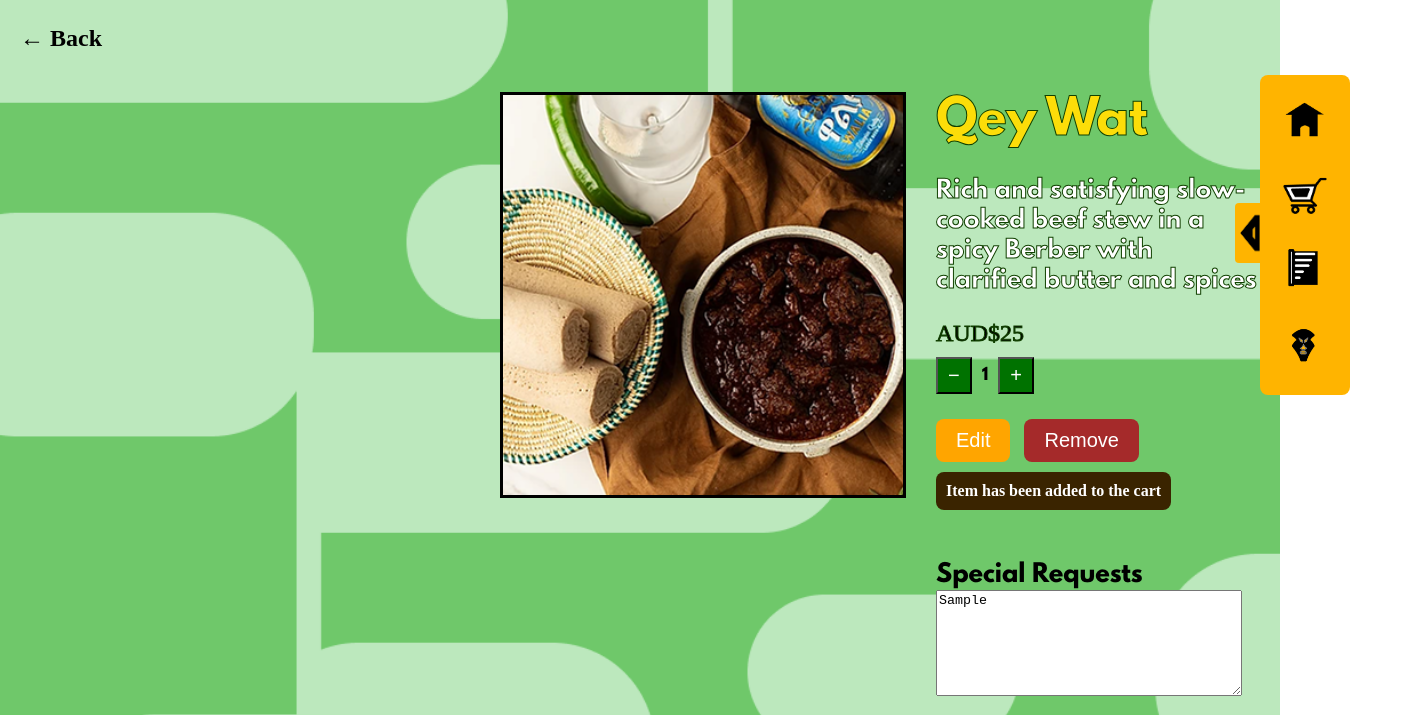
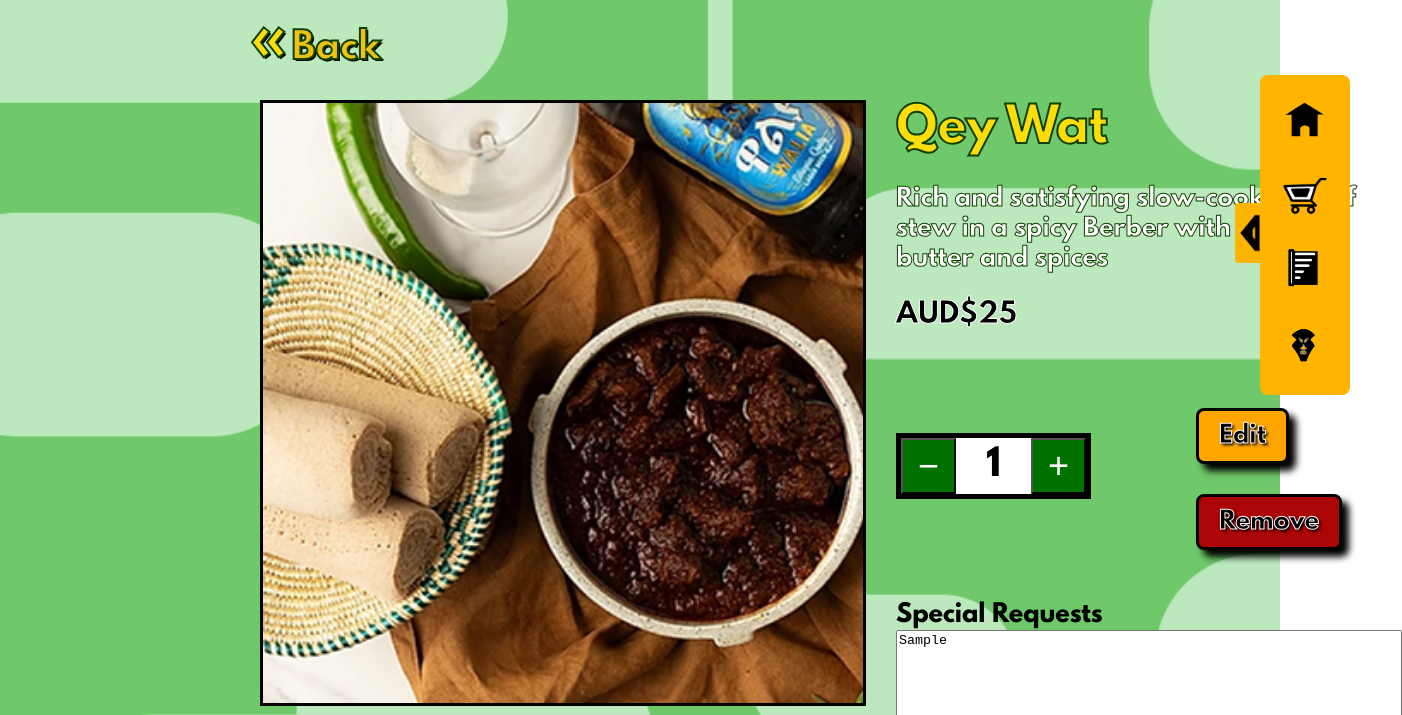
Before and after one commit to JimLinOldCap/HaoyuLin, a plain HTML site: page Qey Wat.html in a window 1280 px wide. Both pictures are taken after typing "Sample" into the empty fields and a click on the button "Add to Cart". Shown: the part 85-800 px from the top of the page, 1402 px wide, since content can reach past the window. Drawn offline with Linux system fonts and the light colour scheme.

Commit message:
complete qey wat product page

```diff
--- a/Qey Wat.html
+++ b/Qey Wat.html
@@ -46,11 +46,25 @@
 
     .back-button {
       margin-left:250px;
-      font-size: 24px;
       font-weight: bold;
       cursor: pointer;
-      margin: 20px;
       display: inline-block;
+    }
+
+    .back-arrow {
+      font-family: "LeagueSpartan-Bold";
+      font-size: 60px;
+      color: #FCDD09;
+      -webkit-text-stroke: 2px rgb(17, 65, 1);
+      text-shadow: 2px 2px black;
+    }
+
+    .back-text {
+      font-family: "LeagueSpartan-Bold";
+      font-size: 36px;
+      color: rgb(237, 194, 19);
+      -webkit-text-stroke: 2px rgb(17, 65, 1);
+      text-shadow: 2px 2px black;
     }
 
     .product-container {
@@ -61,9 +75,9 @@
     }
 
     .product-image {
-      margin-left:250px;
-      width: 400px;
-      height: 400px;
+      margin-left:10px;
+      width: 600px;
+      height: 600px;
       object-fit: cover;
       border: 3px solid black;
     }
@@ -72,7 +86,7 @@
       font-family:"LeagueSpartan-Bold";
       font-size:48px;
       color: #FCDD09;
-      -webkit-text-stroke: 1px rgb(17, 65, 1);
+      -webkit-text-stroke: 2px rgb(17, 65, 1);
       margin: 0;
     }
 
@@ -86,24 +100,32 @@
 
     .price {
       margin: 10px 0;
-      font-size: 24px;
-      -webkit-text-stroke: 1px rgb(17, 65, 1);
+      font-family:"LeagueSpartan-Bold";
+      font-size: 28px;
+      -webkit-text-stroke: 1px rgb(255, 255, 255);
     }
 
     .quantity {
+      position: relative;
+      top: 90px;
       font-family:"LeagueSpartan-Bold";
       color:black;
+      background-color:white;
+      border:5px solid black;
+      width: fit-content;
+      justify-content: center;
       display: flex;
       align-items: center;
-      gap: 10px;
+      font-size:36px;
+      gap: 30px;
       margin: 10px 0;
     }
 
     .quantity button {
       background-color:rgb(0, 114, 0);
       color:white;
-      font-size: 20px;
-      padding: 5px 10px;
+      font-size: 36px;
+      padding: 5px 15px;
     }
 
     .special-requests {
@@ -114,12 +136,30 @@
     }
 
     .special-requests textarea {
-      width: 300px;
-      height: 100px;
+      width: 500px;
+      height: 200px;
+    }
+
+    .add-container {
+      margin-top: 20px;
+    }
+
+    .edit-remove-container {
+      display: flex;
+      gap: 20px;
+      margin-top: 20px;
+      flex-wrap: wrap;
+    }
+
+    .edit-container {
+      margin-left: 0px;
+    }
+
+    .remove-container {
+      margin-left: 10px;
     }
 
     .add-btn, .edit-btn, .remove-btn {
-      margin-top: 15px;
       font-size: 20px;
       padding: 10px 20px;
       border: none;
@@ -128,30 +168,79 @@
     }
 
     .add-btn {
+      margin-top:10px;
+      margin-left:250px;
+      font-family:"LeagueSpartan-Bold";
+      font-size:24px;
+      -webkit-text-stroke: 1px rgb(208, 241, 191);
+      text-shadow: 2px 2px 3px #000;
       background-color: yellow;
       color: green;
       font-weight: bold;
-      box-shadow: 2px 2px 0 #000;
+      box-shadow: 7px 7px 7px #000;
+      border: 3px solid black;
+      transition: transform 0.5s ease, background-color 0.5s ease, border-color 0.5s ease;
     }
 
-    .edit-btn, .remove-btn {
+    .add-btn:hover {
+      transform: scale(1.1);
+      cursor: pointer;
+    }
+
+    .edit-btn {
+      margin-top: -150px;
+      margin-left:300px;
+      font-family:"LeagueSpartan-Bold";
+      font-size:24px;
+      -webkit-text-stroke: 1px rgb(255, 255, 255);
+      text-shadow: 2px 2px 3px #000;
       background-color: orange;
-      color: #fff;
+      font-weight: bold;
+      box-shadow: 7px 7px 7px #000;
+      border: 3px solid black;
+      transition: transform 0.5s ease, background-color 0.5s ease, border-color 0.5s ease;
+      color: rgb(0, 0, 0);
+    }
+
+    .edit-btn:hover {
+      transform: scale(1.1);
+      cursor: pointer;
     }
 
     .remove-btn {
-      background-color: brown;
-      margin-left: 10px;
+      margin-top: 10px;
+      margin-left:290px;
+      font-family:"LeagueSpartan-Bold";
+      font-size:24px;
+      -webkit-text-stroke: 1px rgb(255, 255, 255);
+      text-shadow: 2px 2px 3px #000;
+      background-color: rgb(171, 5, 5);
+      color: rgb(0, 0, 0);
+      font-weight: bold;
+      box-shadow: 7px 7px 7px #000;
+      border: 3px solid black;
+      transition: transform 0.5s ease, background-color 0.5s ease, border-color 0.5s ease;
+    }
+
+    .remove-btn:hover {
+      transform: scale(1.1);
+      cursor: pointer;
     }
 
     .added-message {
+      position: absolute;
+      left: 360px;
+      top: 810px;
+      font-family:"LeagueSpartan-Bold";
+      font-size:24px;
       background-color: #3a2400;
       color: white;
       font-weight: bold;
       padding: 10px;
       width: fit-content;
       border-radius: 8px;
-      margin-top: 10px;
+      z-index:1000;
+      visibility: hidden;
     }
 
 .more-section {
@@ -163,26 +252,34 @@
   font-size: 36px;
   color: #FCDD09;
   margin-bottom: 10px;
-  -webkit-text-stroke: 1px rgb(17, 65, 1);
+  -webkit-text-stroke: 2px rgb(17, 65, 1);
 }
 
 .more-products {
   display: flex;
-  gap: 20px;
+  gap: 250px;
 }
 
 .more-item {
   width: 100px;
   height: 100px;
-  padding: 0;
   border: none;
   background-color: transparent;
   cursor: pointer;
 }
 
+.more-caption {
+  font-family: "LeagueSpartan-Bold", sans-serif;
+  font-size: 20px;
+  color: white;
+  -webkit-text-stroke: 1px rgb(17, 65, 1);
+  margin-top: 10px;
+  text-shadow: 1px 1px 2px black;
+}
+
 .more-item img {
-  width: 100%;
-  height: 100%;
+  width: 300px;
+  height: 300px;
   object-fit: cover;
   border: 2px solid black;
   border-radius: 8px;
@@ -230,7 +327,7 @@
     </script>
 
   <div class="back-button" onclick="history.back()">
-    <span class="back-arrow">←</span>
+    <span class="back-arrow">«</span>
     <span class="back-text">Back</span>
   </div>
 
@@ -249,10 +346,21 @@
       </div>
 
       <div id="buttons">
-        <button class="add-btn" onclick="addToCart()">Add to Cart</button>
+        <div class="add-container">
+          <button class="add-btn" onclick="addToCart()">Add to Cart</button>
+        </div>
+
+        <div class="edit-remove-container" style="display: none;">
+          <div class="edit-container">
+            <button class="edit-btn">Edit</button>
+          </div>
+          <div class="remove-container">
+            <button class="remove-btn" onclick="resetCart()">Remove</button>
+          </div>
+        </div>
       </div>
 
-      <div id="confirmation" class="added-message" style="display: none;">
+      <div id="confirmation" class="added-message">
         Item has been added to the cart
       </div>
 
@@ -279,30 +387,31 @@
     }
 
     function addToCart() {
-      document.getElementById("buttons").innerHTML = `
-        <button class="edit-btn">Edit</button>
-        <button class="remove-btn" onclick="resetCart()">Remove</button>
-      `;
-      document.getElementById("confirmation").style.display = "block";
+      document.querySelector('.add-container').style.display = 'none';
+      document.querySelector('.edit-remove-container').style.display = 'flex';
+      document.getElementById('confirmation').style.visibility = 'visible';
     }
 
     function resetCart() {
-      document.getElementById("buttons").innerHTML = `
-        <button class="add-btn" onclick="addToCart()">Add to Cart</button>
-      `;
-      document.getElementById("confirmation").style.display = "none";
+      document.querySelector('.add-container').style.display = 'block';
+      document.querySelector('.edit-remove-container').style.display = 'none';
+      document.getElementById('confirmation').style.visibility = 'hidden';
     }
   </script>
 
   <div class="more-section">
     <h3 class="more-title">More</h3>
     <div class="more-products">
-      <button class="more-item" onclick="location.href='Qulett.html'">
+
+      <div class="more-item">
         <img src="Qulett.png" alt="Item 1">
-      </button>
-      <button class="more-item">
+        <div class="more-caption">Qulett</div>
+      </div>
+
+      <div class="more-item">
         <img src="Qimsha(Beef Entree).png" alt="Item 2">
-      </button>
+        <div class="more-caption">Qimsha</div>
+      </div>
     </div>
   </div>
 
```
